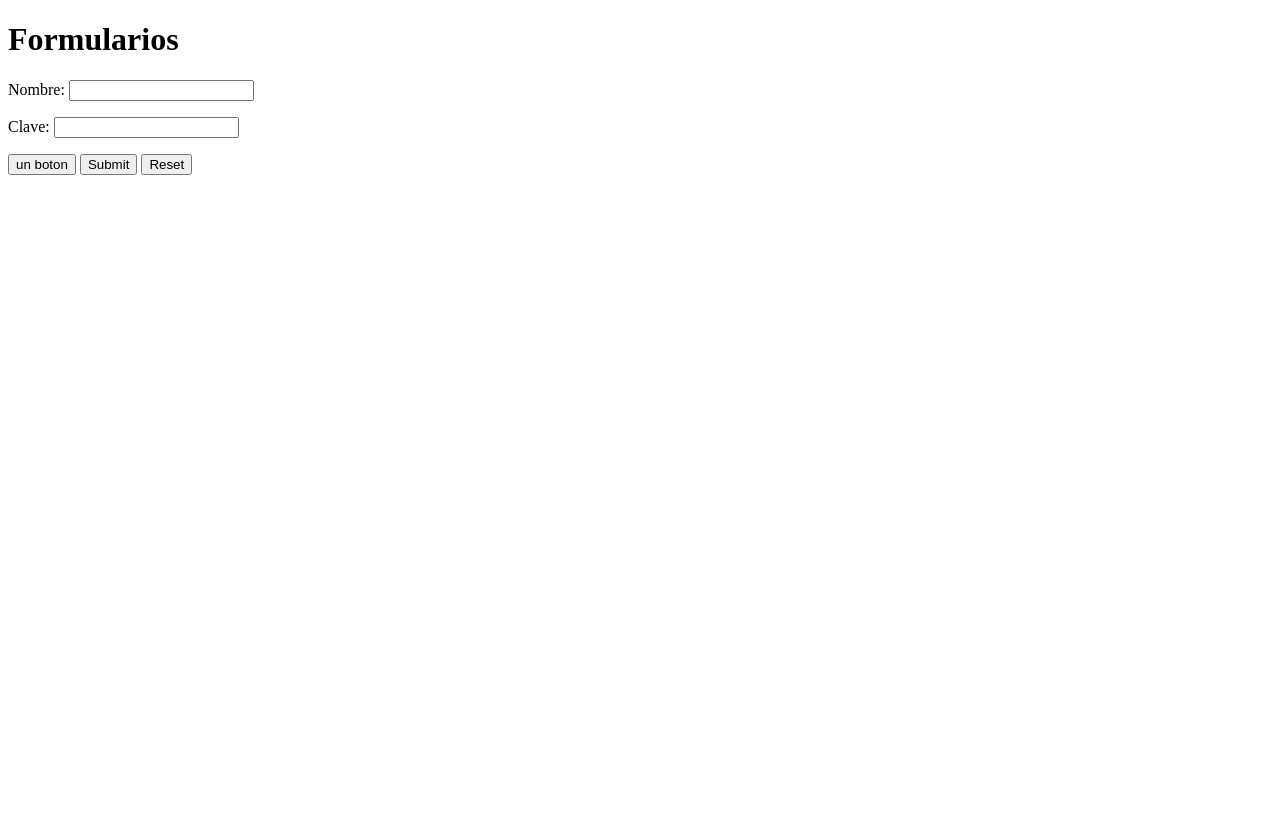
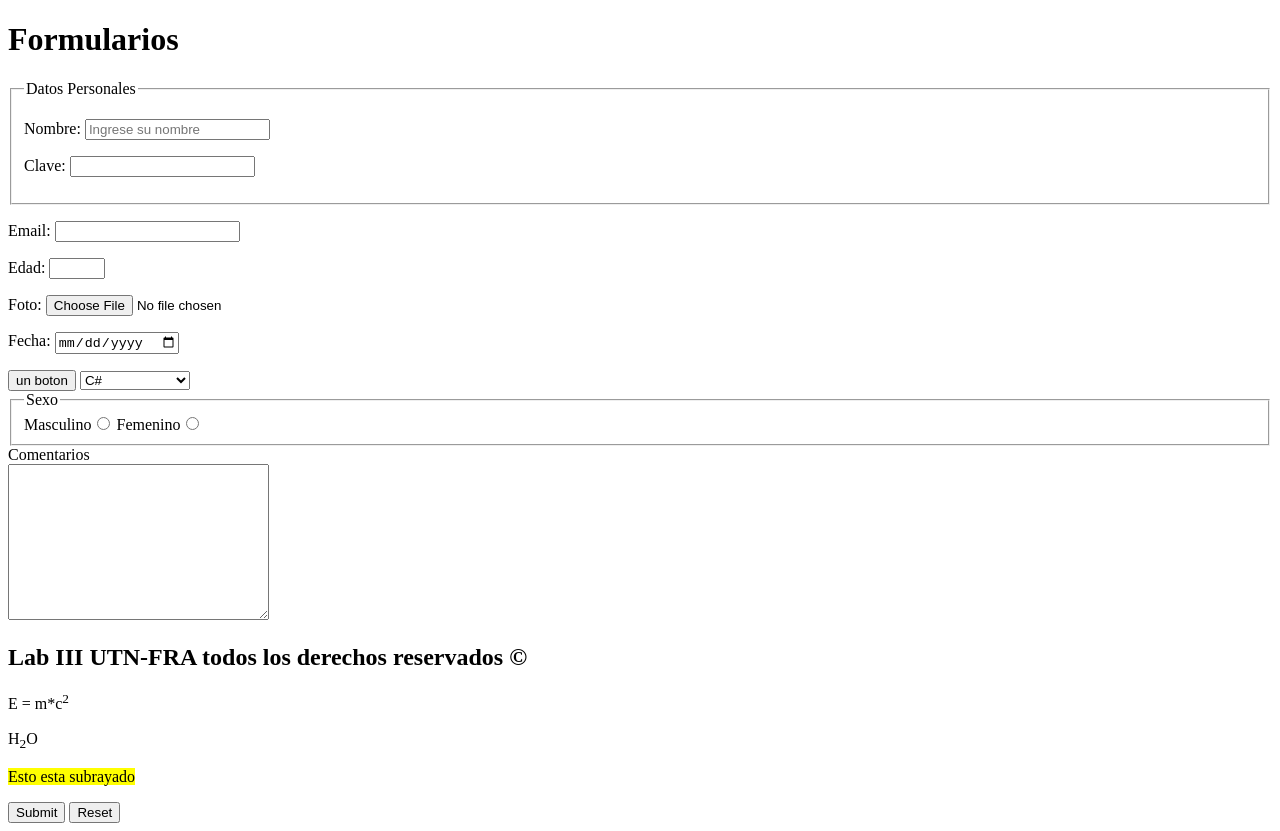
Before and after one commit to koalter/Laboratorio-III, a plain HTML site: page Clase02/formularios/index.html in a window 1280 px wide. Before the commit the page ends 800 px from the top, so only its background shows below. Drawn offline with Linux system fonts and the light colour scheme.

Commit message:
mas tags de input y formato de texto

```diff
--- a/Clase02/formularios/index.html
+++ b/Clase02/formularios/index.html
@@ -11,20 +11,67 @@
 
     <!-- action apunta al archivo al que le pega el form, el nombre "#" se usa de comodin -->
     <form id="frm1" action="pagina1.php" method="get">
+        <fieldset>
+            <legend>Datos Personales</legend>
+            <p>
+                <label for="txtNombre">Nombre: </label>
+                <input id="txtNombre" class="" name="nombre" type="text" placeholder="Ingrese su nombre" required>
+            </p>
+            <!-- name representa el Key, y el contenido del textbox su Value -->
+            <p>
+                <label for="txtClave">Clave: </label>
+                <input type="password" name="password" id="txtClave">
+            </p>
+        </fieldset>
+
         <p>
-        <label for="txtNombre">Nombre: </label>
-        <input id="txtNombre" class="" name="" type="text">
+            <label for="txtEmail">Email: </label>
+            <input type="email" name="email" id="txtEmail">
         </p>
-        <!-- name representa el Key, y el contenido del textbox su Value -->
         <p>
-            <label for="txtClave">Clave: </label>
-            <input type="password" name="password" id="txtClave">
+            <label for="txtEdad">Edad: </label>
+            <input type="number" name="edad" id="txtEdad" min="1" max="10">
+        </p>
+        <p>
+            <label for="txtFoto">Foto: </label>
+            <input type="file" name="foto" id="txtFoto" accept="image/*">
+        </p>
+        <p>
+            <label for="txtFecha">Fecha: </label>
+            <input type="date" name="fecha" id="txtFecha">
         </p>
         <input type="button" value="un boton">
+
+        <select name="" id="">
+            <optgroup label="lenguajes 1">
+                <option value="0">C#</option>
+                <option value="1">Visual Basic</option>
+            </optgroup>
+            <optgroup label="lenguajes 2">
+                <option value="2">JavaScript</option>
+                <option value="3">Java</option>
+            </optgroup>
+        </select>
+        <br>
+
+        <fieldset>
+            <legend>Sexo</legend>
+            <label for="">Masculino<input type="radio" name="sexo" value="M"></label>
+            <label for="">Femenino<input type="radio" name="sexo" value="F"></label>
+        </fieldset>
+
+        <label for="comentarios">Comentarios</label><br>
+        <textarea name="comentarios" id="" cols="30" rows="10"></textarea>
+
+        <h2>Lab III UTN-FRA todos los derechos reservados &copy;</h2>
+
+        <p>E = m*c<sup>2</sup></p>
+        <p>H<sub>2</sub>O</p>
+        <p><mark>Esto esta subrayado</mark></p>
+
         <input type="submit">
         <!-- el boton de la etiqueta button actua por default de la misma manera que el input submit-->
         <input type="reset">
-
     </form>
 
     <script>
```
